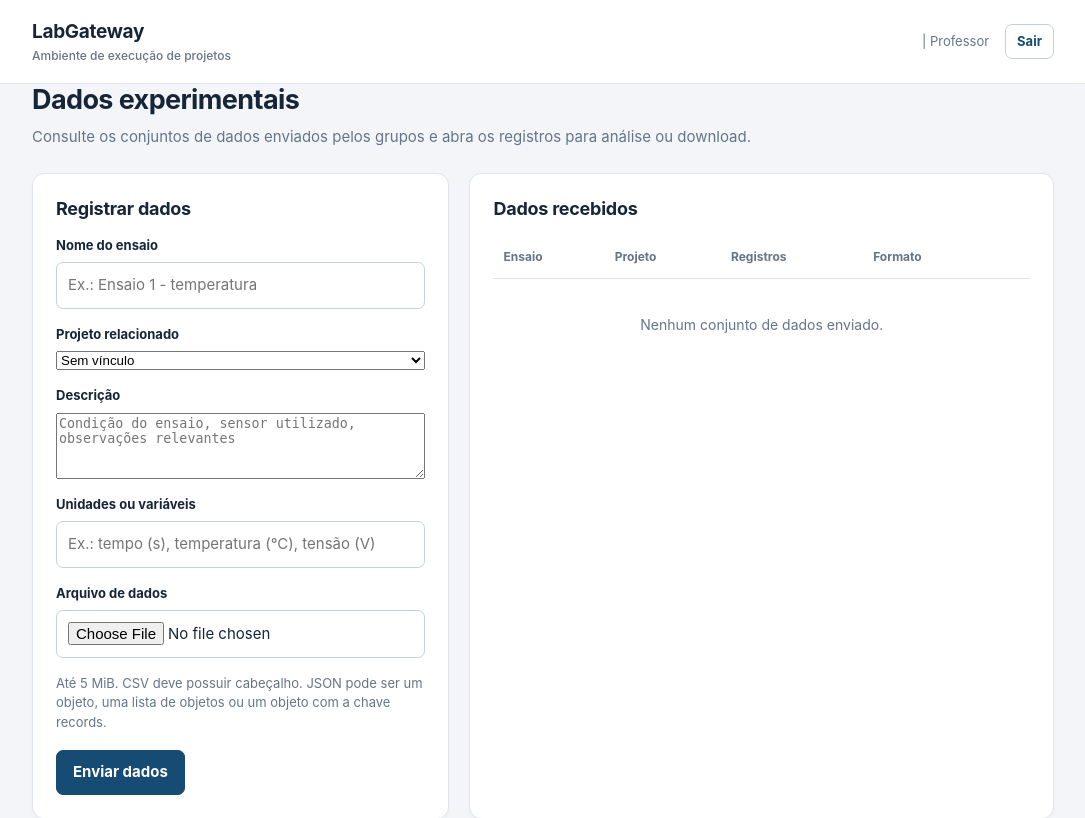
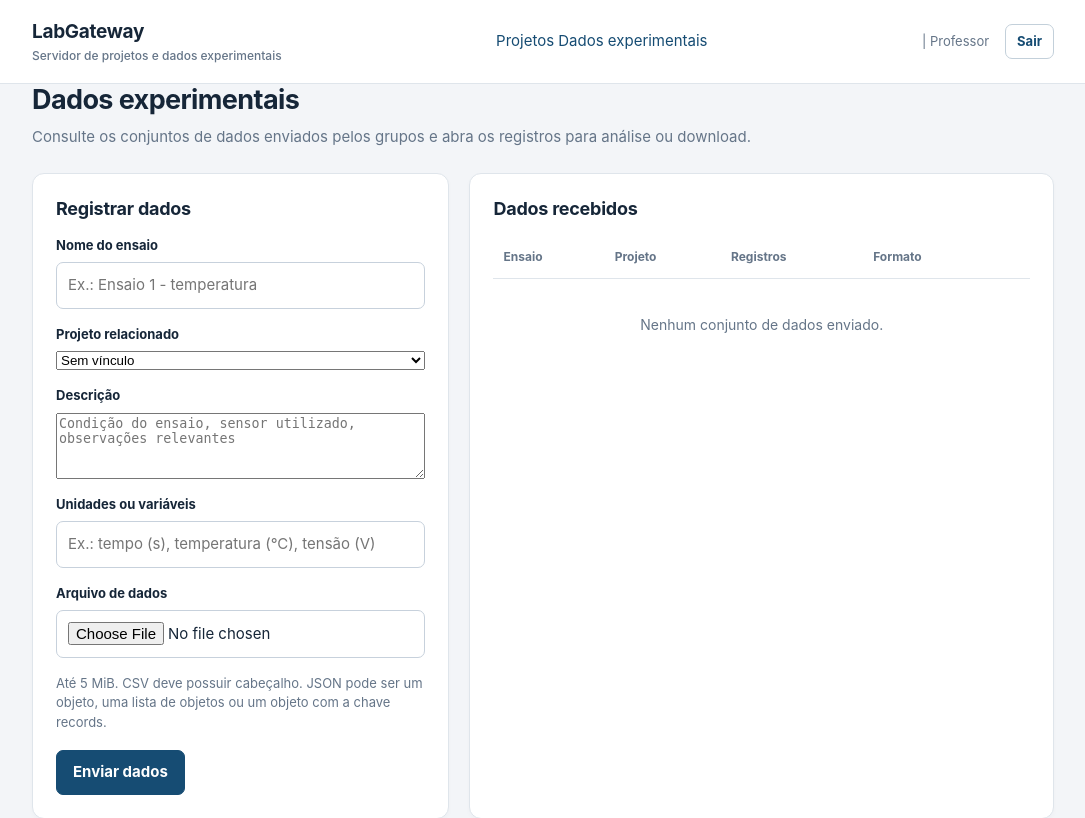
Before and after one commit to artorias09/LabGateway, a Flask app: page /datasets in a window 1280 px wide. Shown: the top 818 px of the page, without its empty margins (97-1182 px from the left). Run offline with Flask 3, Linux system fonts and the light colour scheme; the visitor is signed in with stand-in values (Sample User, id 1); data that the repository does not hold is empty; parts of the project's set-up code (start-up, migrations or seed data) failed here and were passed over.

Commit message:
ui: add projects and datasets navigation

```diff
--- a/templates/base.html
+++ b/templates/base.html
@@ -9,8 +9,12 @@
 </head>
 <body>
   <header class="top"><div class="top-inner">
-    <a class="brand" href="{{ url_for('index') }}">LabGateway<small>Ambiente de execução de projetos</small></a>
+    <a class="brand" href="{{ url_for('index') }}">LabGateway<small>Servidor de projetos e dados experimentais</small></a>
     {% if session.uid %}
+      <nav class="nav">
+        <a href="{{ url_for('index') }}" class="{{ 'active' if request.endpoint in ('index','detail','download_project','queue','upload') else '' }}">Projetos</a>
+        <a href="{{ url_for('datasets') }}" class="{{ 'active' if request.endpoint in ('datasets','dataset_detail','download_dataset','upload_dataset') else '' }}">Dados experimentais</a>
+      </nav>
       <div class="account"><span>{{ session.username }} | {{ 'Professor' if session.role=='teacher' else 'Grupo' }}</span>
       <form action="{{ url_for('logout') }}" method="post">
         <input type="hidden" name="_csrf" value="{{ csrf() }}">
```
